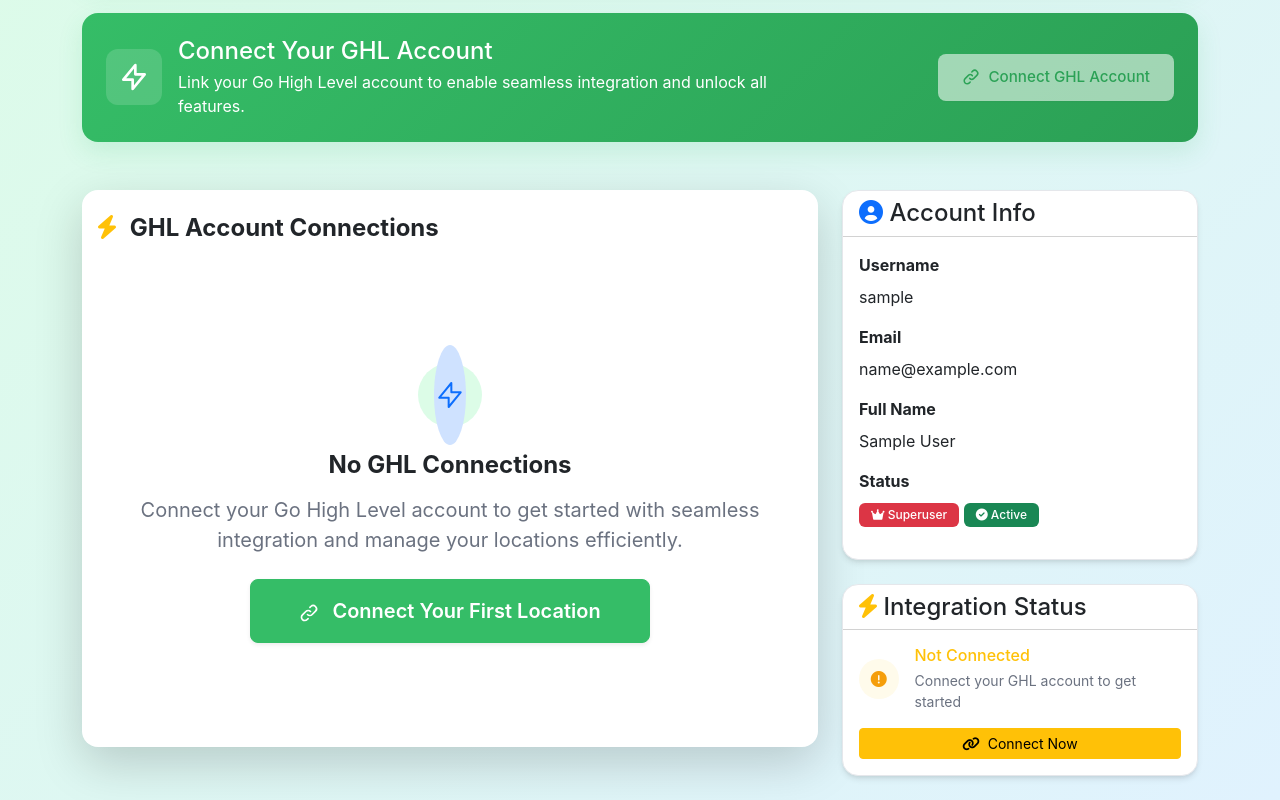
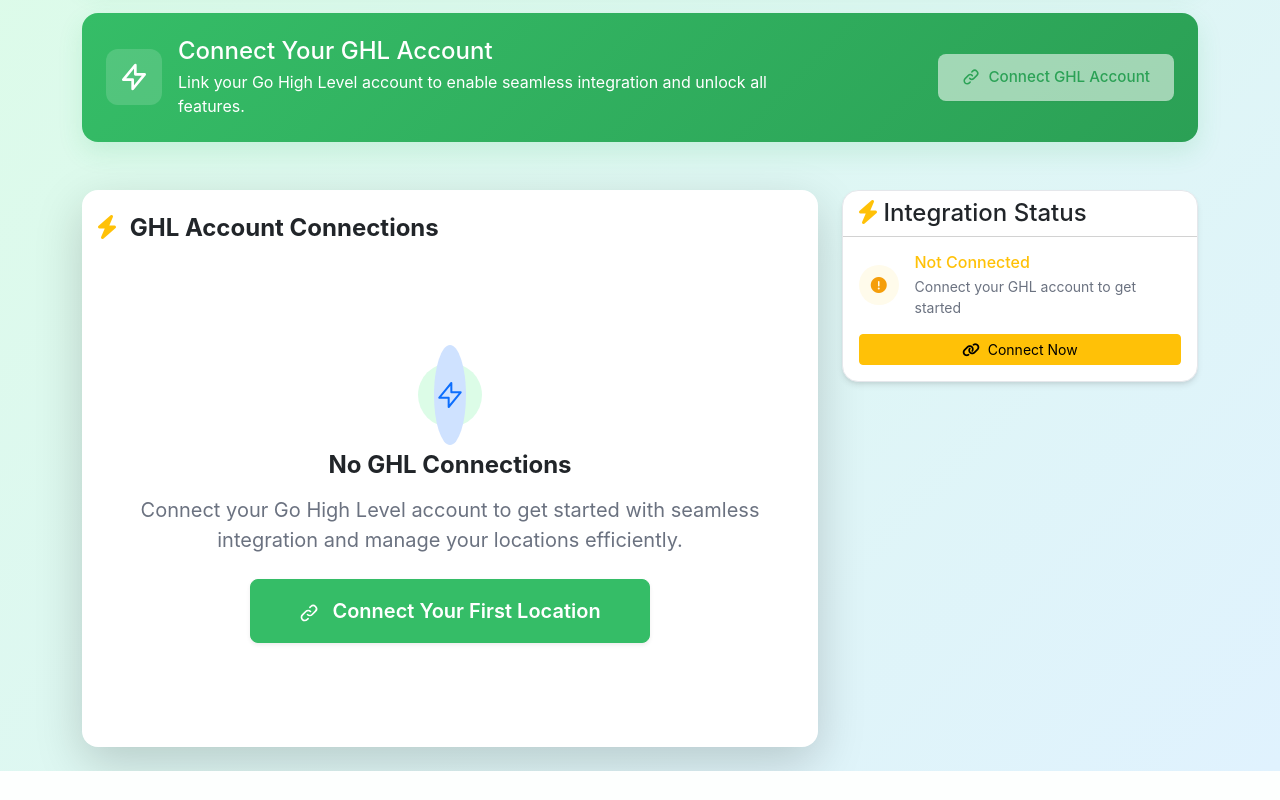
Before and after one commit to Rojin4455/Zara-Appointment-App, a Django app: page /admin-dashboard/ in a window 1280 px wide. Shown: the part 250-1050 px from the top of the page. After the commit the page ends 1021 px from the top, so only its background shows below. Run offline with Django 5.2, Linux system fonts and the light colour scheme; the visitor is signed in with stand-in values (Sample User, id 1); data that the repository does not hold is empty; parts of the project's set-up code (start-up, migrations or seed data) failed here and were passed over; some libraries are stand-ins or nearby versions.

Commit message:
removed account info from the template

```diff
--- a/templates/admin_auth/dashboard.html
+++ b/templates/admin_auth/dashboard.html
@@ -255,7 +255,7 @@
         <!-- Account Info & Quick Actions -->
         <div class="col-lg-4">
             <!-- Account Info Card -->
-            <div class="card fade-in mb-4" style="animation-delay: 0.6s;">
+            <!-- <div class="card fade-in mb-4" style="animation-delay: 0.6s;">
                 <div class="card-header bg-transparent">
                     <h4 class="card-title mb-0">
                         <i class="fas fa-user-circle text-primary"></i> Account Info
@@ -302,7 +302,7 @@
                         </p>
                     </div>
                 </div>
-            </div>
+            </div> -->
 
             <!-- GHL Integration Status Card -->
             <div class="card fade-in" style="animation-delay: 0.7s;">
```
